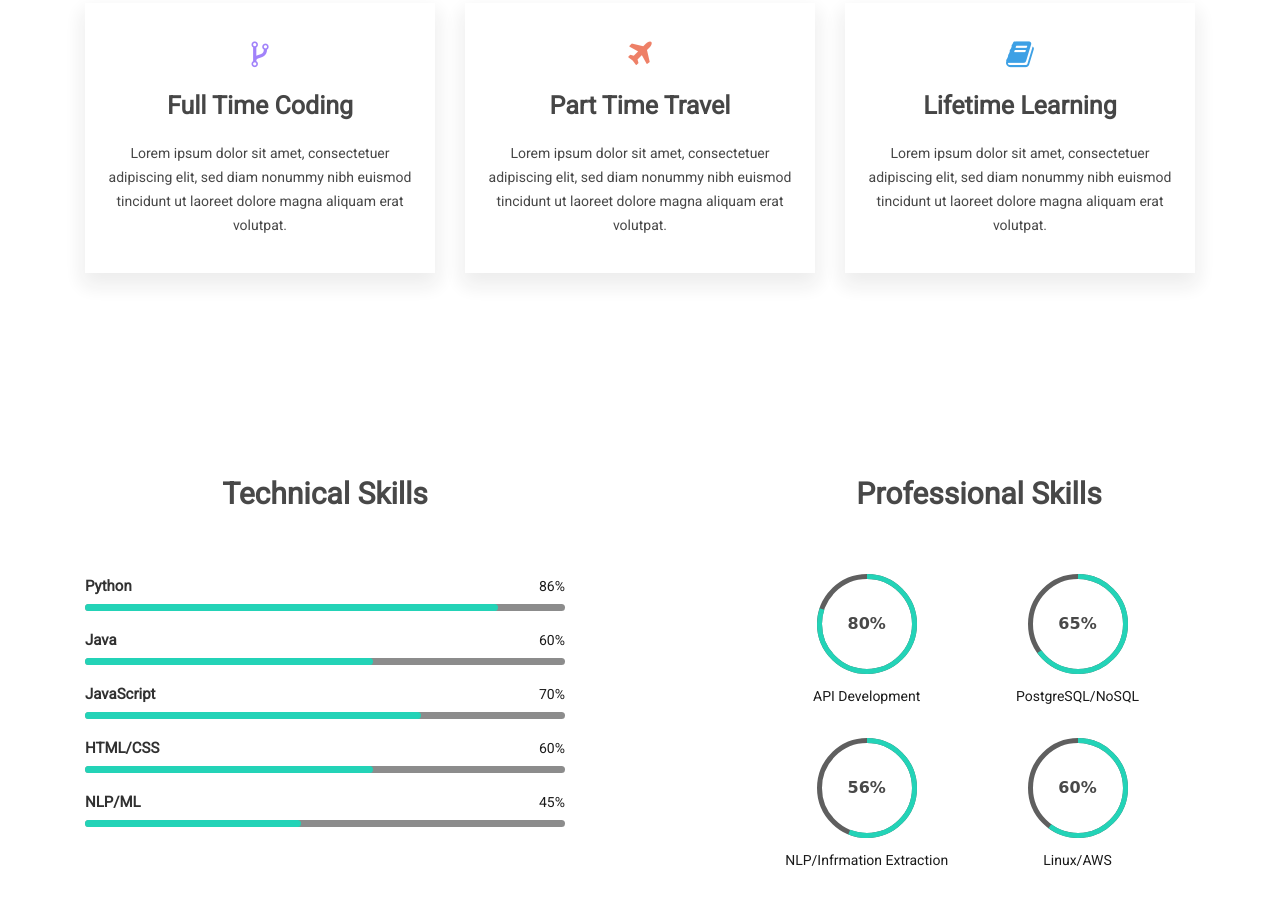
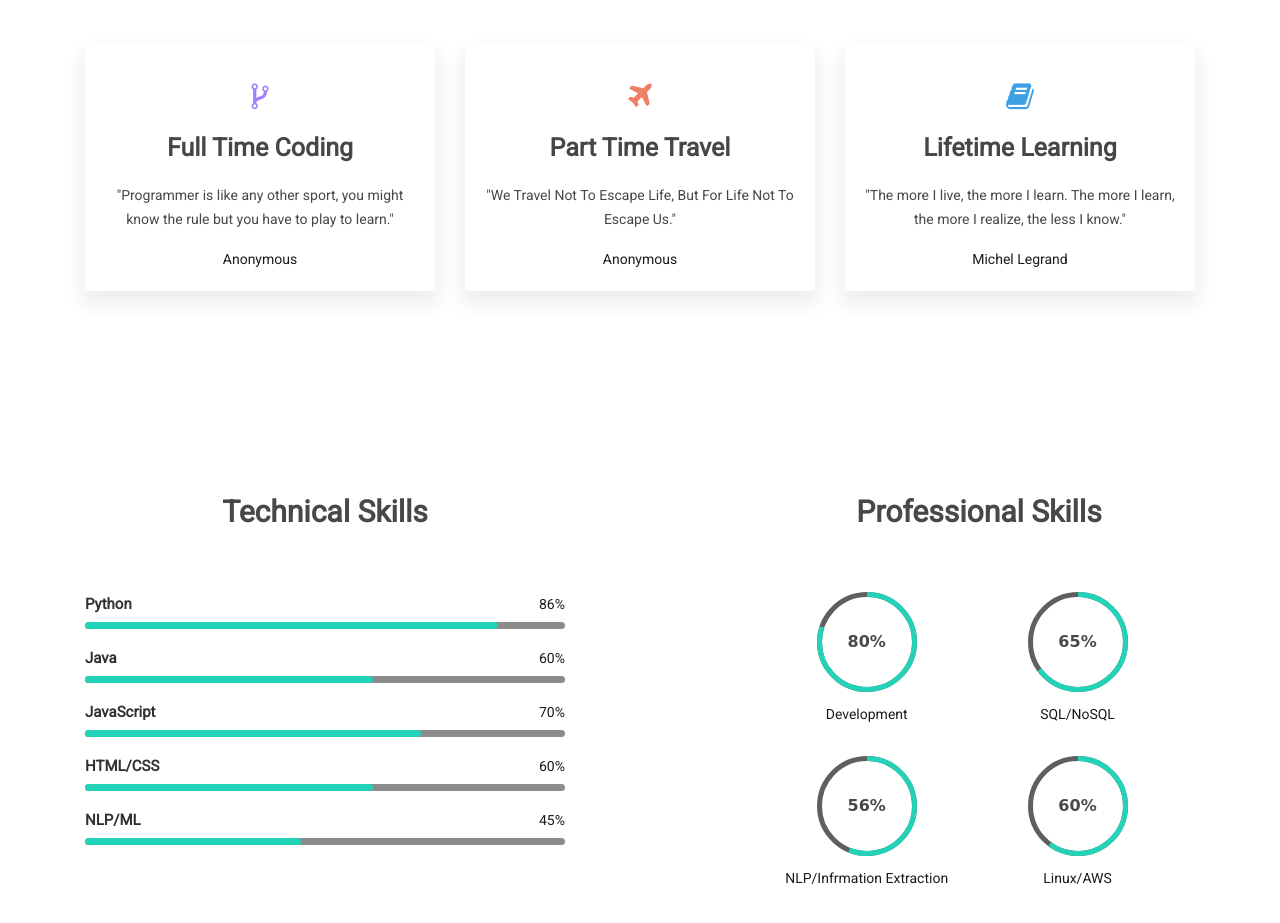
Before and after one commit to schandan696/schandan696.github.io, a plain HTML site: page index.html in a window 1280 px wide. Shown: the part 1634-2557 px from the top of the page. Drawn offline with Linux system fonts and the light colour scheme; some packages are replaced by stand-ins of ours.

Commit message:
added few change

```diff
--- a/index.html
+++ b/index.html
@@ -5,9 +5,9 @@
         <!-- Required meta tags -->
         <meta charset="utf-8">
         <meta http-equiv="X-UA-Compatible" content="IE=edge">
-        <meta name="description" content="Maha Personal cv/resume template for professional and personal website." />
-        <meta name="keywords" content="creative, cv, designer,  online cv, online resume, powerful portfolio, professional, professional resume, responsive, resume, vcard " />
-        <meta name="developer" content="Md. Siful Islam">
+        <meta name="description" content="Chandan Singh Personal Portfolio Resume." />
+        <meta name="keywords" content="Chandan Singh, cv, Software Engineer,  online cv, online resume, powerful portfolio, professional, professional resume, responsive, resume" />
+        <meta name="developer" content="Me">
         <meta name="viewport" content="width=device-width, initial-scale=1, shrink-to-fit=no">
 
         <!-- FAV AND ICONS   -->
@@ -165,6 +165,7 @@
                                     <li><span>Data Structures</span></li>
                                     <li><span>Algorithms</span></li>
                                     <li><span>PostgreSQL</span></li>
+                                    <li><span>Flask</span></li>
                                     <li><span>NLP/Information Extraction</span></li>
                                     <li><span>Docker</span></li>
                                     <li><span>Regex</span></li>
@@ -197,10 +198,9 @@
                             <i class="fa fa-code-fork purple-color"></i>
                             <h3>Full Time Coding</h3>
                             <p>
-                                Lorem ipsum dolor sit amet, consectetuer adipiscing elit,
-                                sed diam nonummy nibh euismod tincidunt ut laoreet dolore
-                                magna aliquam erat volutpat.
+                                "Programmer is like any other sport, you might know the rule but you have to play to learn."
                             </p>
+                            <div class="mh-eduyear">Anonymous</div>
                         </div>
                     </div>
                     <div class="col-sm-4 center">
@@ -208,10 +208,9 @@
                             <i class="fa fa-plane iron-color"></i>
                             <h3>Part Time Travel</h3>
                             <p>
-                                Lorem ipsum dolor sit amet, consectetuer adipiscing elit,
-                                sed diam nonummy nibh euismod tincidunt ut laoreet dolore
-                                magna aliquam erat volutpat.
+                                "We Travel Not To Escape Life, But For Life Not To Escape Us."
                             </p>
+                            <div class="mh-eduyear">Anonymous</div>
                         </div>
                     </div>
                     <div class="col-sm-4 center">
@@ -219,10 +218,9 @@
                             <i class="fa fa-book sky-color"></i>
                             <h3>Lifetime Learning</h3>
                             <p>
-                                Lorem ipsum dolor sit amet, consectetuer adipiscing elit,
-                                sed diam nonummy nibh euismod tincidunt ut laoreet dolore
-                                magna aliquam erat volutpat.
+                                "The more I live, the more I learn. The more I learn, the more I realize, the less I know."
                             </p>
+                            <div class="mh-eduyear">Michel Legrand</div>
                         </div>
                     </div>
                 </div>
@@ -310,11 +308,11 @@
                             <ul class="mh-professional-progress" >
                                 <li>
                                     <div class="mh-progress mh-progress-circle" data-progress="80"></div>
-                                    <div class="pr-skill-name">API Development</div>
+                                    <div class="pr-skill-name">Development</div>
                                 </li>
                                 <li>
                                     <div class="mh-progress mh-progress-circle" data-progress="65"></div>
-                                    <div class="pr-skill-name">PostgreSQL/NoSQL</div>
+                                    <div class="pr-skill-name">SQL/NoSQL</div>
                                 </li>
                                 <li>
                                     <div class="mh-progress mh-progress-circle" data-progress="56"></div>
```
